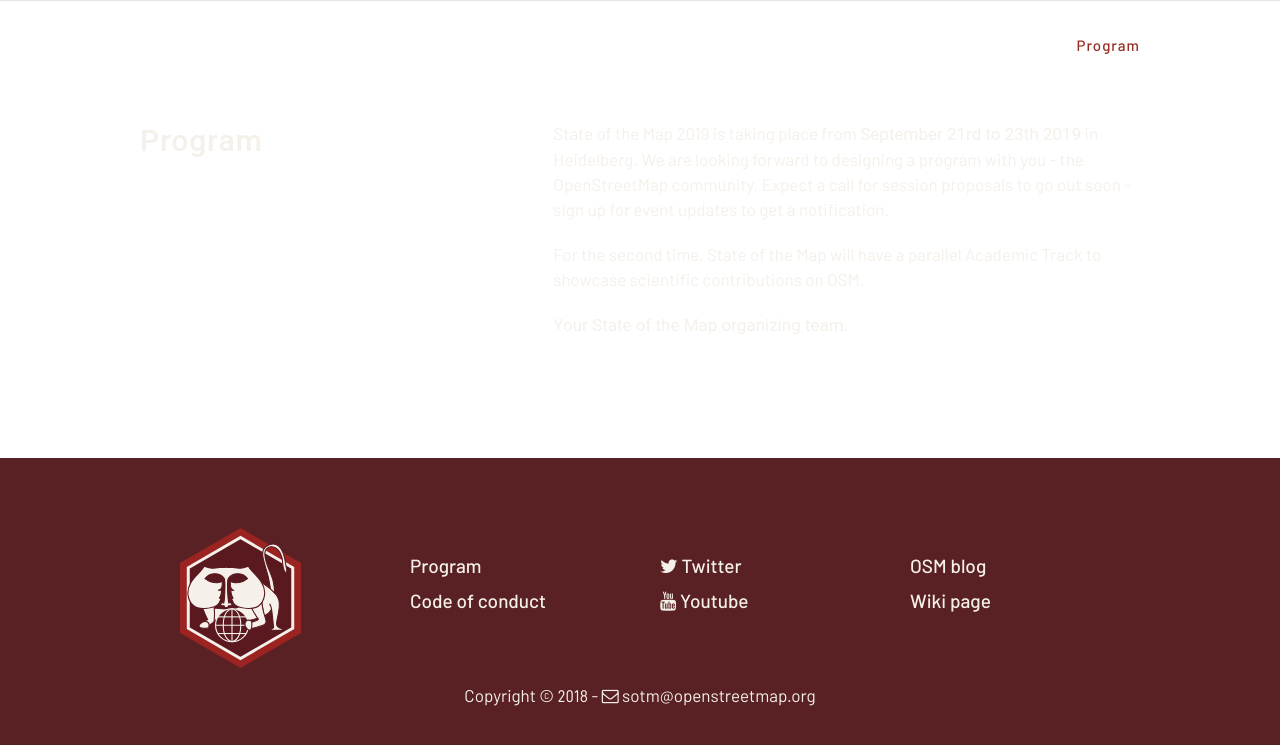
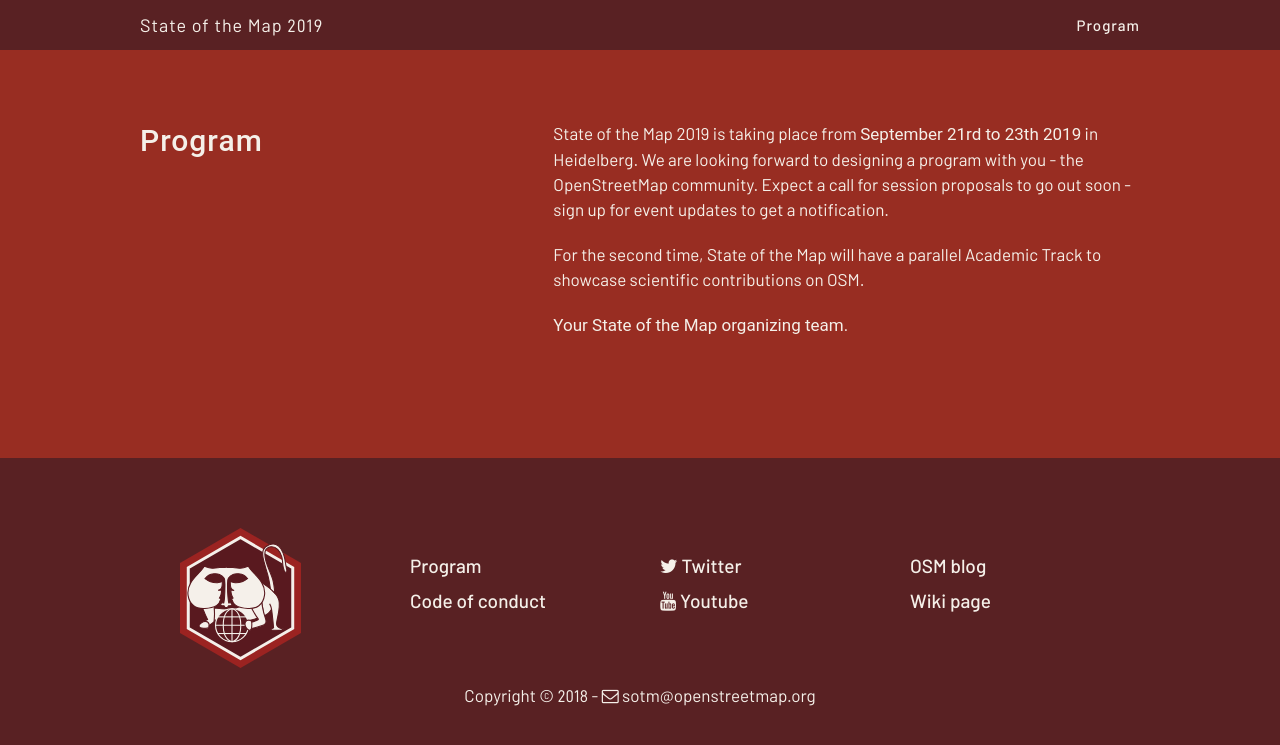
Before and after one commit to openstreetmap/stateofthemap-2019, a Jekyll site: the page built from program/index.md, in a window 1280 px wide. Shown: the top 745 px of the page. Built offline with Jekyll 4.4.1, drawn with Linux system fonts in a browser that asks for light colours.

Commit message:
fix background and menu on subpages

```diff
--- a/_includes/css/sotm2019.css
+++ b/_includes/css/sotm2019.css
@@ -9,6 +9,10 @@
 html {
     width: 100%;
     height: 100%;
+}
+
+.content {
+  background-color: {{ site.color.primary-light }};
 }
 
 h1,
--- a/_includes/nav.html
+++ b/_includes/nav.html
@@ -1,5 +1,5 @@
  <!-- Navigation -->
-    <nav class="navbar navbar-custom navbar-fixed-top  {% if page.options contains "dark-nav" %} top-nav-collapse stay-collapsed {% endif %}" role="navigation">
+    <nav class="navbar navbar-custom navbar-fixed-top  {% if page.role != "index" %} top-nav-collapse stay-collapsed {% endif %}" role="navigation">
         <div class="limiter">
             <div class="navbar-header">
                 <button type="button" class="navbar-toggle" data-toggle="collapse" data-target=".navbar-main-collapse">
--- a/_layouts/page.html
+++ b/_layouts/page.html
@@ -5,7 +5,7 @@
 ---
 
 
-<div class='keyline-top pad8y fill-white'>
+<div class='keyline-top pad8y content'>
   <div class='limiter'>
     <div class='pad4y col12 clearfix prose min-height'>
       <div class='col4'>
--- a/index.html
+++ b/index.html
@@ -1,5 +1,6 @@
 ---
 layout: default
+role: index
 ---
 
 
```
